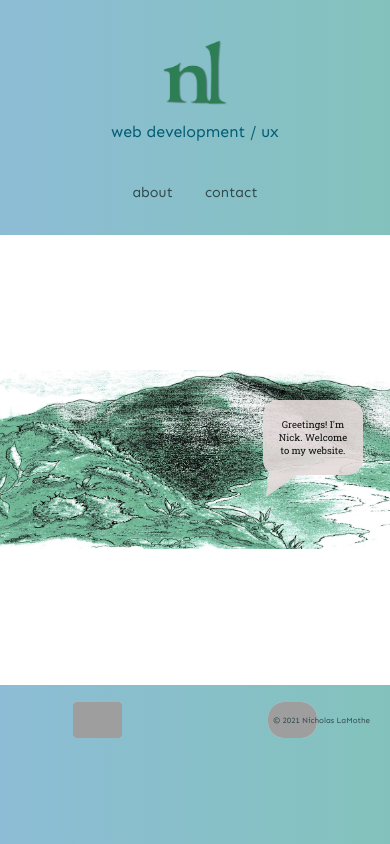
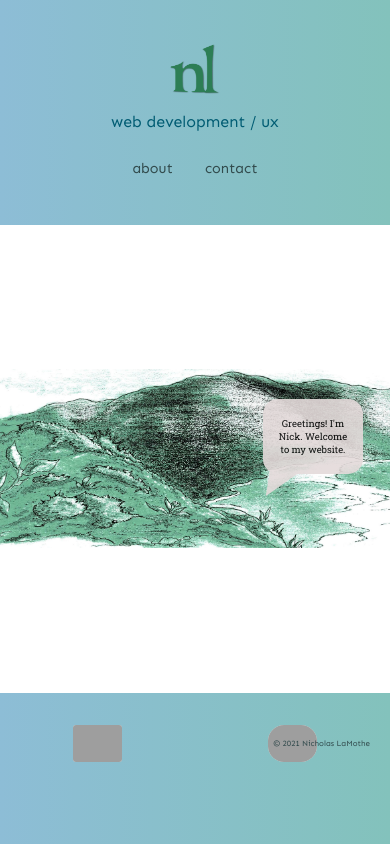
Before and after one commit to nlamo/personal-website, a PHP site: page /index.php in a window 390 px wide. Run offline with PHP 8.4, Linux system fonts and the light colour scheme; grey boxes are pictures that could not be loaded.

Commit message:
some more 'responsive' changes

```diff
--- a/css/media-queries.css
+++ b/css/media-queries.css
@@ -125,11 +125,12 @@
 @media screen and (min-width: 0px) and (max-width:499px) {
 
     body {
-        height: 100%;
+        height: 100vh;
+        width: 100vw;
     }
 
     .smartphone-index-section {
-        height: 450px;
+        height:min-content;
     }
 
     .smartphone-about-section {
@@ -165,15 +166,16 @@
     }
 
     .navigation {
+        justify-content: space-evenly;
         flex-direction: column;
         height: 175px;
-        margin: 40px 0px 20px 0px;
+        margin: 30px 0px 20px 0px;
 
     }
 
     .logo img {
-        width: 65px;
-        height: 65px;
+        width: 50px;
+        height: 50px;
     }
 
     .nav-list ul {
@@ -187,13 +189,7 @@
 
     .smartphone-job-title {
         display: flex;
-        margin: 0px 0px 15px 0px;
-    }
-
-    .portfolio-grid {
-        height: 1200px;
-        grid-template-columns: 1fr 1fr;
-        grid-template-rows: 1fr 1fr 1fr 1fr;
+        margin: 0px 0px 0px 0px;
     }
 
     .about-grid {
@@ -231,7 +227,8 @@
     }
 
     .footer-container {
-        height: 70px;
+        flex-shrink: 1;
+        margin-bottom: 50px;
     }
 
     .footer-container a img {
--- a/css/styles.css
+++ b/css/styles.css
@@ -79,9 +79,10 @@ body {
 
 section {
     display: flex;
+    flex: 1 0 auto;
     justify-content: center;
     align-items: center;
-    height: 650px;
+    height: auto;
     width: 100vw;
     background: #FFF;
 }
@@ -358,6 +359,7 @@ section {
 /**********/
 
 .footer-container {
+    flex: 1 0 auto;
     height: 12vh;
     display: flex;
     position: relative;
--- a/index.php
+++ b/index.php
@@ -12,7 +12,7 @@
 <head>
     <meta charset="UTF-8">
     <meta http-equiv="X-UA-Compatible" content="IE=edge">
-    <meta name="viewport" content="width=device-width, initial-scale=1.0">
+    <meta name="viewport" content="height=device-height, initial-scale=1, maximum-scale=1" />
     <link href="https://fonts.googleapis.com/css2?family=Sen&display=swap" rel="stylesheet">
     <link href="https://fonts.googleapis.com/css2?family=Montserrat&display=swap" rel="stylesheet">
     <link href="https://fonts.googleapis.com/css2?family=DM+Serif+Display&display=swap" rel="stylesheet">
```
